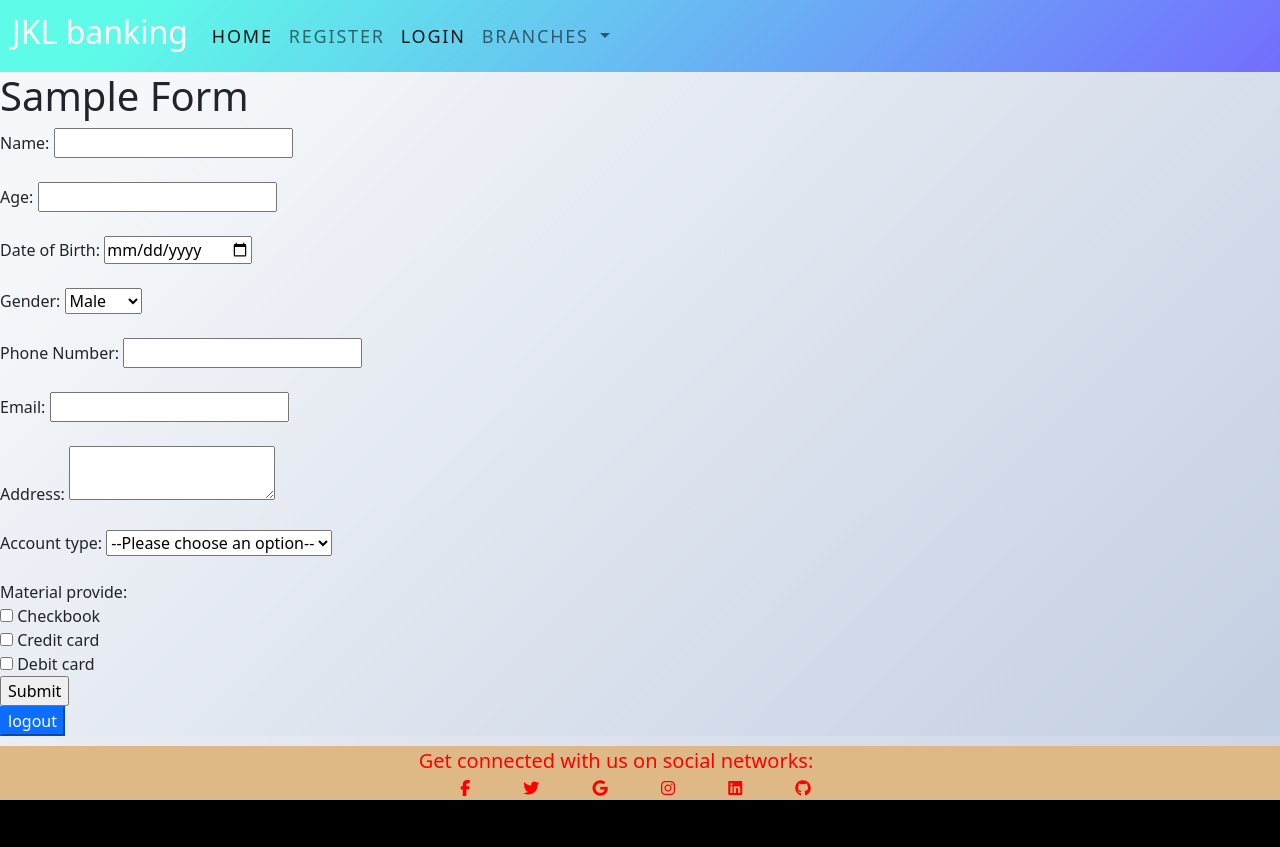
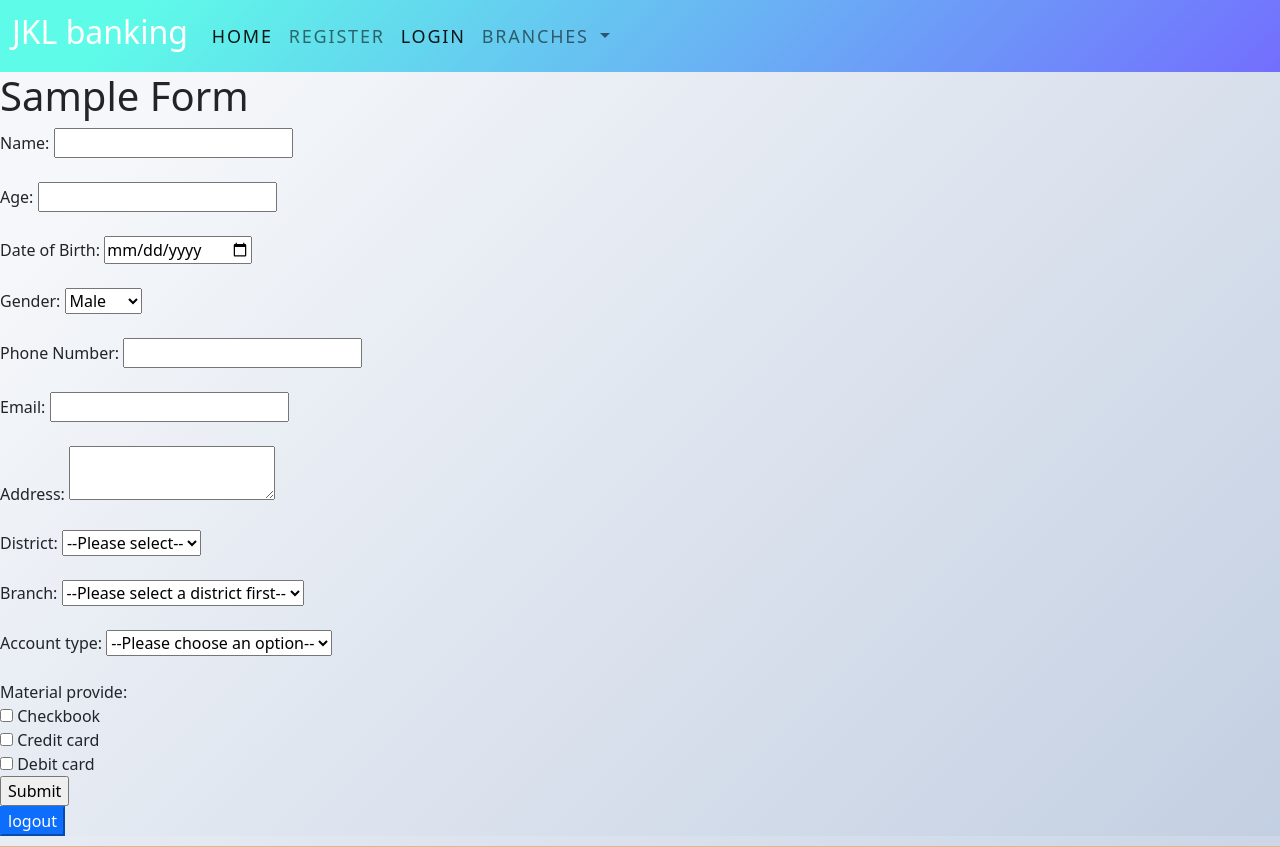
Before and after one commit to rej22/jkl_banking, a Django app: page /register/detailform in a window 1280 px wide. Shown: the top 847 px of the page. Run offline with Django 4.2, Linux system fonts and the light colour scheme; some libraries are stand-ins or nearby versions.

Commit message:
furter alterations

```diff
--- a/jklbank/jklbanking/registration/views.py
+++ b/jklbank/jklbanking/registration/views.py
@@ -39,7 +39,6 @@ def detailform(request):
         messages.success(request, 'Appplication accepted')
         return redirect('detailform')
 
-
     return render(request, 'detailform.html')
 
 
--- a/jklbank/jklbanking/templates/detailform.html
+++ b/jklbank/jklbanking/templates/detailform.html
@@ -38,6 +38,19 @@
       <label for="address">Address:</label>
       <textarea id="address" name="address"></textarea><br><br>
 
+        <label for="district">District:</label>
+  <select id="district" name="district" onchange="getBranches(this.value)">
+    <option value="">--Please select--</option>
+    <option value="ernakulam">Ernakulam</option>
+    <option value="thrissur">Thrissur</option>
+    <option value="kollam">Kollam</option>
+  </select><br><br>
+
+      <label for="branch">Branch:</label>
+      <select id="branch" name="branch">
+        <option value="district">--Please select a district first--</option>
+      </select><br><br>
+
 
       <label for="account_type">Account type:</label>
       <select id="account_type" name="account_type">
@@ -59,6 +72,7 @@
         <label for="Debit card">Debit card</label><br>
       </div>
 
+
      {% if messages %}
         {% for msg in messages %}
              <h3><i>{{msg}}</i></h3>
@@ -70,3 +84,13 @@
       <button class="btn-add btn-primary btn_home_logout"><a class="logout_btn_lettter" href="{% url 'logout' %}">logout</a></button>
 </div>
 {% endblock %}
+<script>
+function getBranches(district) {
+  var branches = {
+    "Ernakulam": ["Aluva", "Edapally"],
+    "Thrissur": ["Chalakudy", "Guruvayur"],
+    "Kozhikode": ["Calicut", "Koyilandy"]
+  };
+  var branchDropdown = document.getElementById("branch");
+  branchDropdown.innerHTML = "<option value=''>
+</script>
```
Also changed, not shown: jklbank/jklbanking/db.sqlite3.
